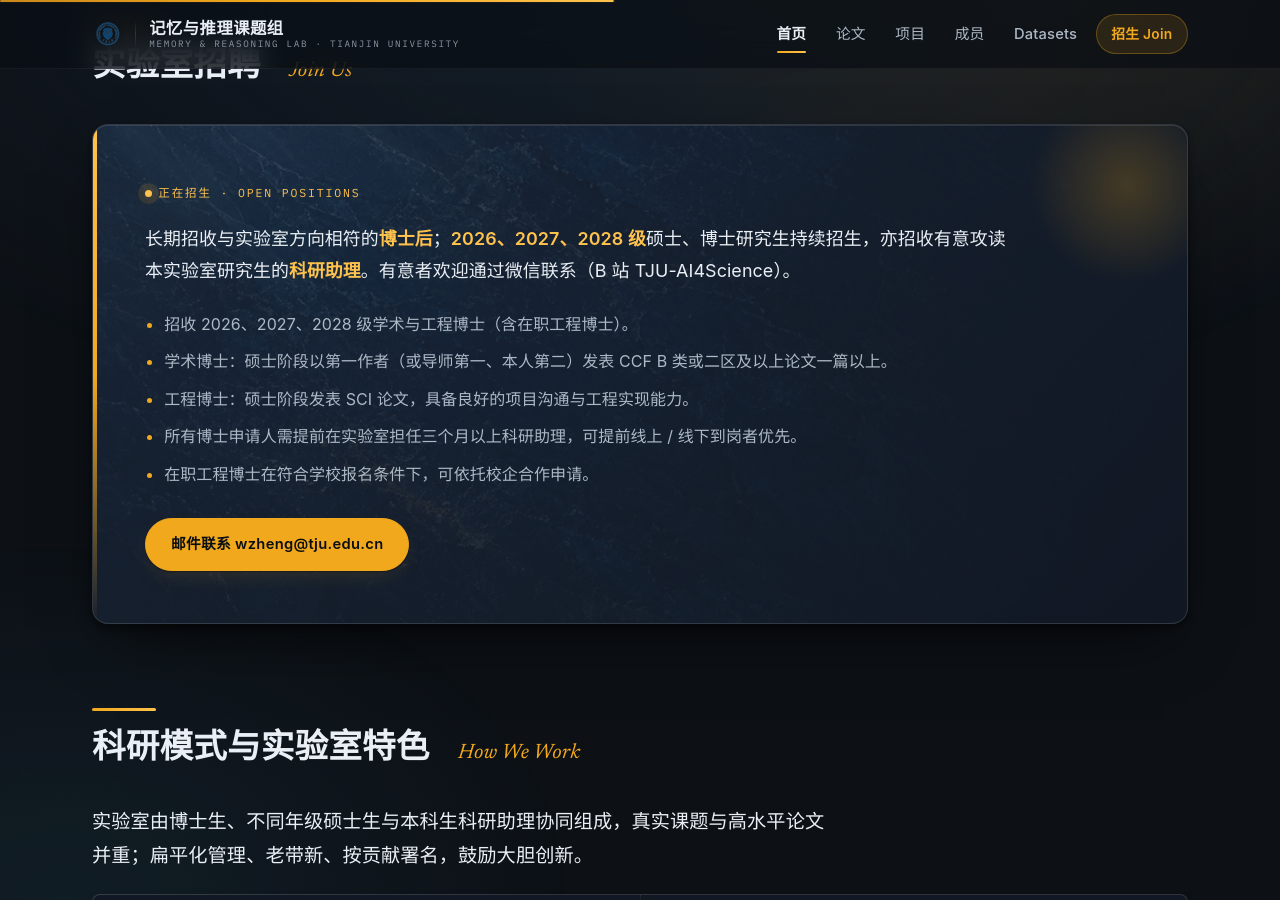
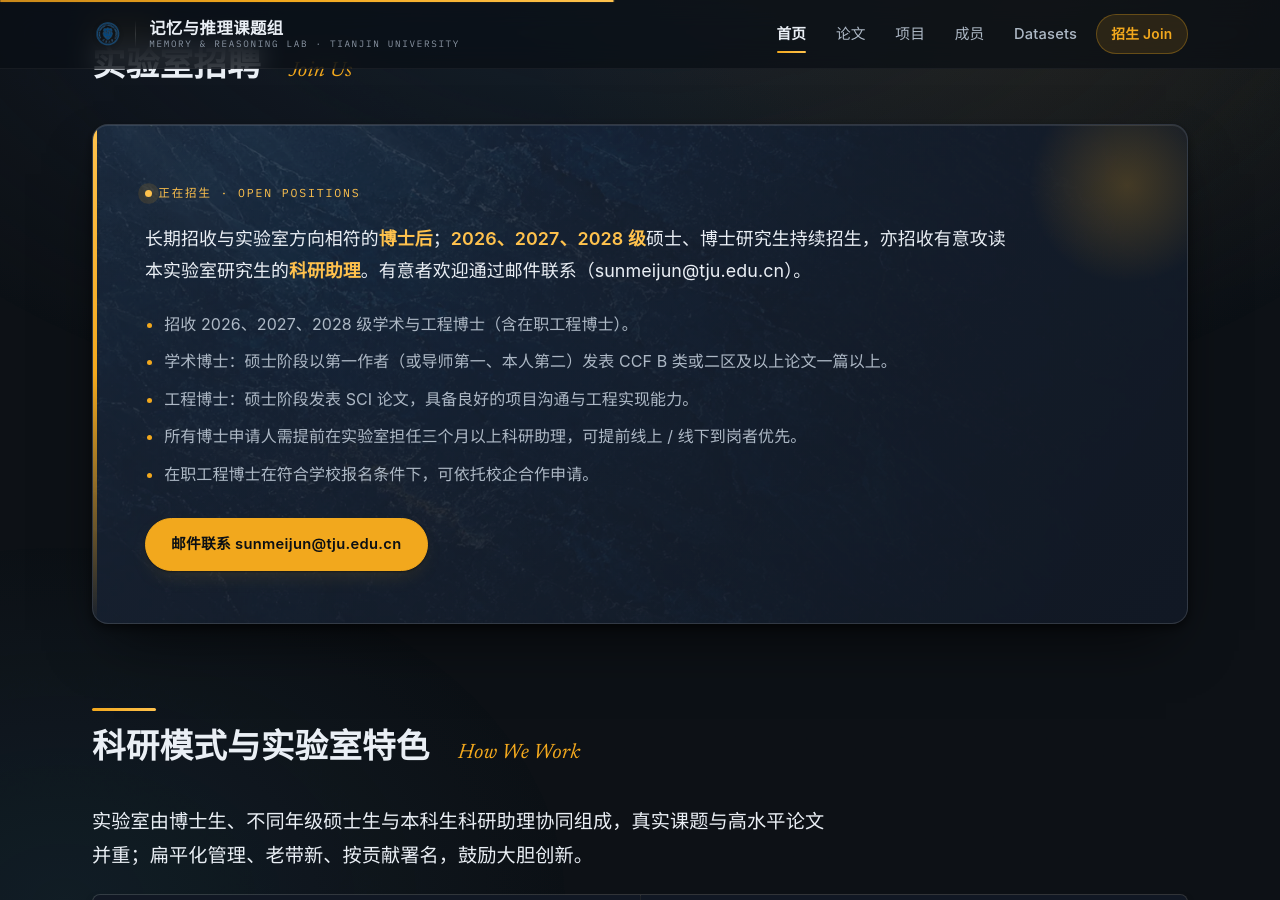
Before and after one commit to sunmeijun/sunmeijun.github.io, a Jekyll site: the page built from pages/home.html, in a window 1280 px wide and 900 px high, scrolled down 2396 px. Built offline with Jekyll 4.4.1, drawn with Linux system fonts in a browser that asks for light colours; some of the changed text lies outside the part shown.

Commit message:
联系方式仅保留邮箱并更新为孙老师邮箱
- 去掉电话、办公地址、B 站，仅保留邮箱 sunmeijun@tju.edu.cn
- 页脚地址/电话改为按数据存在与否条件渲染
- 招聘区改为邮件联系

```diff
--- a/_data/site_info.yml
+++ b/_data/site_info.yml
@@ -14,7 +14,4 @@ affiliations:
   - 《算法设计与分析》天津市一流课程负责人
 
 contact:
-  address: 天津大学北洋园校区 55 楼 A214
-  phone: 18622012862（微信同号）
-  email: wzheng@tju.edu.cn
-  bilibili: TJU-AI4Science
+  email: sunmeijun@tju.edu.cn
--- a/_includes/layout/footer.html
+++ b/_includes/layout/footer.html
@@ -12,8 +12,8 @@
     <div class="site-footer__col">
       <h2 class="site-footer__title">联系</h2>
       <ul class="site-footer__list">
-        <li><span class="site-footer__key">地址</span><span>{{ c.address }}</span></li>
-        <li><span class="site-footer__key">电话</span><span>{{ c.phone }}</span></li>
+        {%- if c.address %}<li><span class="site-footer__key">地址</span><span>{{ c.address }}</span></li>{%- endif %}
+        {%- if c.phone %}<li><span class="site-footer__key">电话</span><span>{{ c.phone }}</span></li>{%- endif %}
         <li><span class="site-footer__key">邮箱</span><a href="mailto:{{ c.email }}">{{ c.email }}</a></li>
         {%- if c.bilibili %}<li><span class="site-footer__key">B 站</span><span>{{ c.bilibili }}</span></li>{%- endif %}
       </ul>
--- a/pages/home.html
+++ b/pages/home.html
@@ -126,7 +126,7 @@ description: 天津大学孙美君教授课题组——大模型与智能体、
     <span class="recruit__bg" aria-hidden="true"></span>
     <span class="recruit__glow" aria-hidden="true"></span>
     <p class="recruit__badge"><span class="dot" aria-hidden="true"></span>正在招生 · Open Positions</p>
-    <p class="recruit__lead">长期招收与实验室方向相符的<strong>博士后</strong>；<strong>2026、2027、2028 级</strong>硕士、博士研究生持续招生，亦招收有意攻读本实验室研究生的<strong>科研助理</strong>。有意者欢迎通过微信联系（B 站 {{ info.contact.bilibili }}）。</p>
+    <p class="recruit__lead">长期招收与实验室方向相符的<strong>博士后</strong>；<strong>2026、2027、2028 级</strong>硕士、博士研究生持续招生，亦招收有意攻读本实验室研究生的<strong>科研助理</strong>。有意者欢迎通过邮件联系（{{ info.contact.email }}）。</p>
     <ul class="bullet-list">
       <li>招收 2026、2027、2028 级学术与工程博士（含在职工程博士）。</li>
       <li>学术博士：硕士阶段以第一作者（或导师第一、本人第二）发表 CCF B 类或二区及以上论文一篇以上。</li>
```
